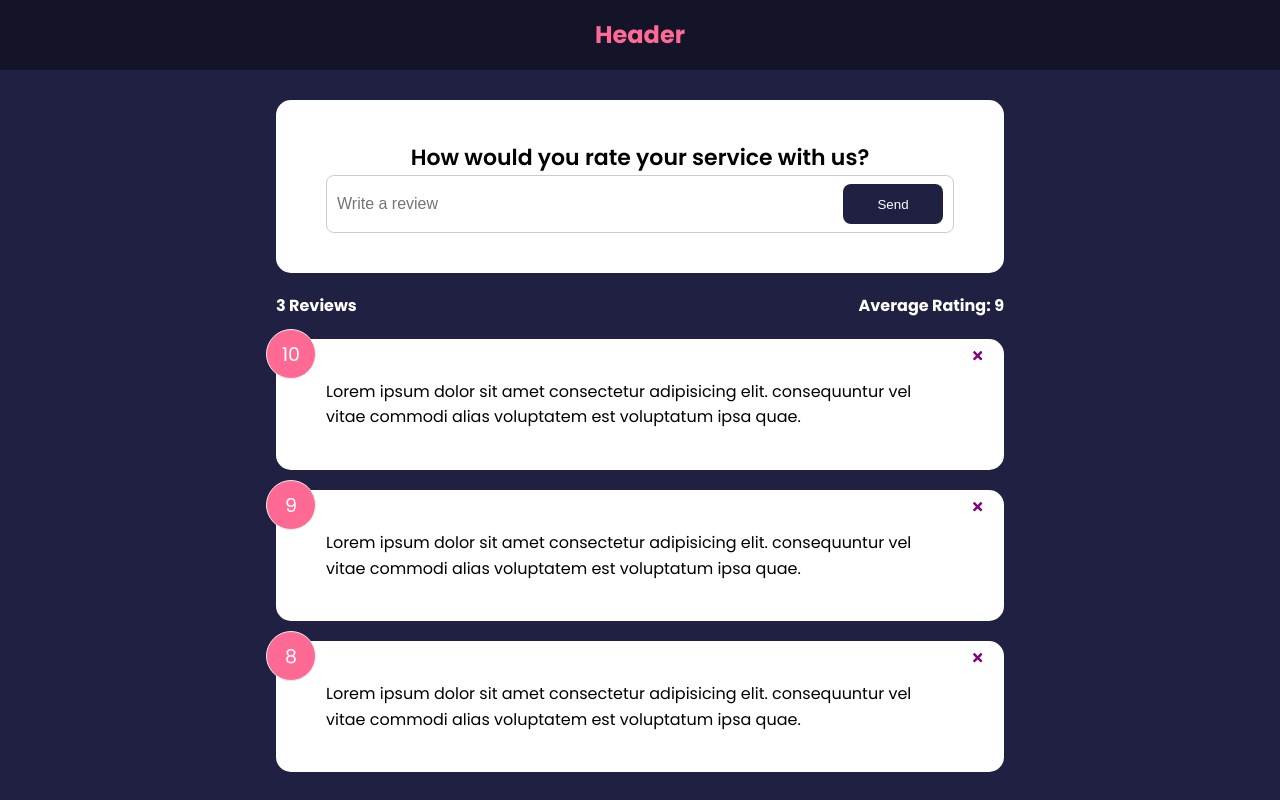
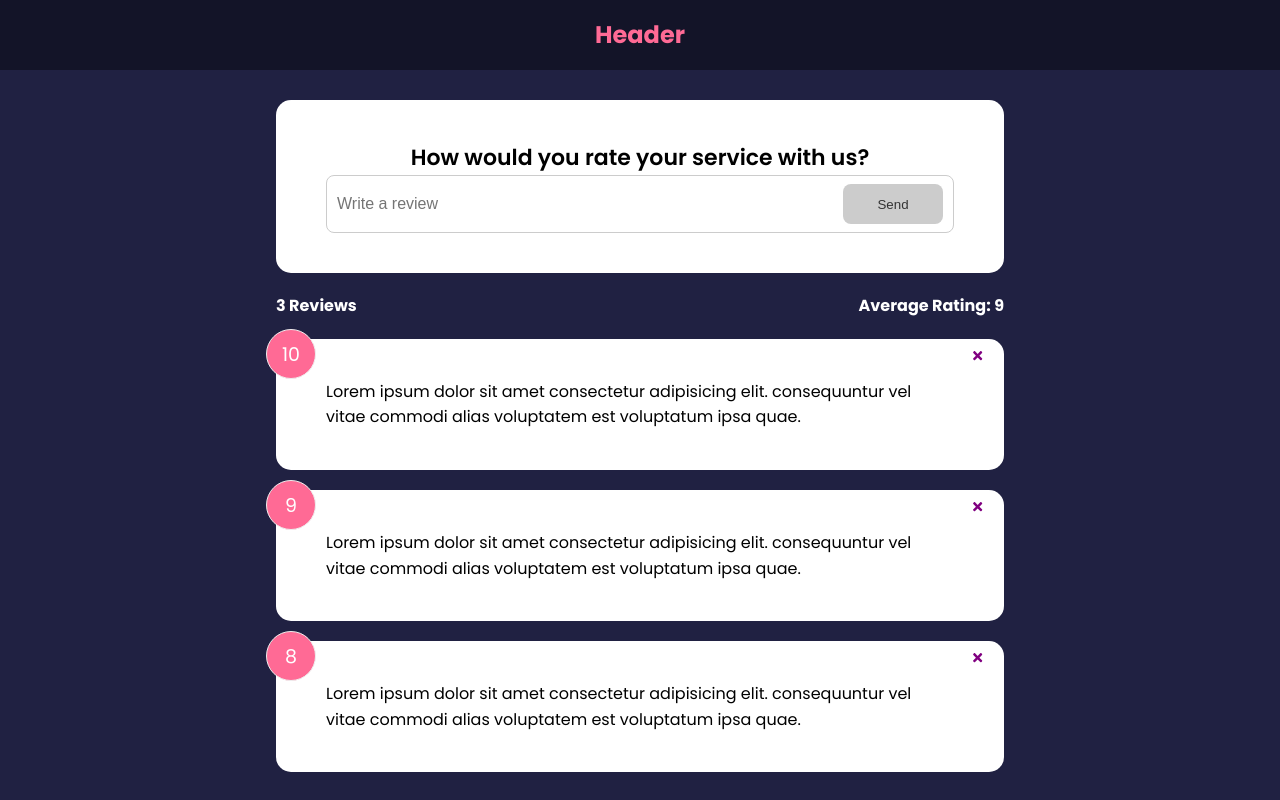
Before and after one commit to whatthefoobar/feedback-app, a React (Create React App) app: page / in a window 1280 px wide. Built offline with nearby package versions, Linux system fonts and the light colour scheme.

Commit message:
added msg to <10 char input in FeedbackForm

```diff
--- a/src/components/FeedbackForm.jsx
+++ b/src/components/FeedbackForm.jsx
@@ -4,8 +4,22 @@
 
 function FeedbackForm() {
   const [text, setText] = useState('');
+  const [btnDisabled, setBtnDisabled] = useState(true);
+  const [message, setMessage] = useState(''); // error message in case input is less than 10 char.
 
   const handleTextChange = (e) => {
+    if (text === '') {
+      setBtnDisabled(true);
+      setMessage(null);
+    } else if (text !== '' && text.trim().length <= 10) {
+      // trim removes whitesåpaces from both sides of string; check if its's less than 10 char.
+      setMessage('Text must be at least 10 characters');
+      setBtnDisabled(true);
+    } else {
+      setMessage(null);
+      setBtnDisabled(false);
+    }
+
     setText(e.target.value);
   };
 
@@ -21,8 +35,12 @@
             placeholder="Write a review"
             value={text}
           />
-          <Button type="submit">Send</Button>
+          <Button type="submit" isDisabled={btnDisabled}>
+            Send
+          </Button>
         </div>
+
+        {message && <div className="message">{message}</div>}
       </form>
     </Card>
   );
```
